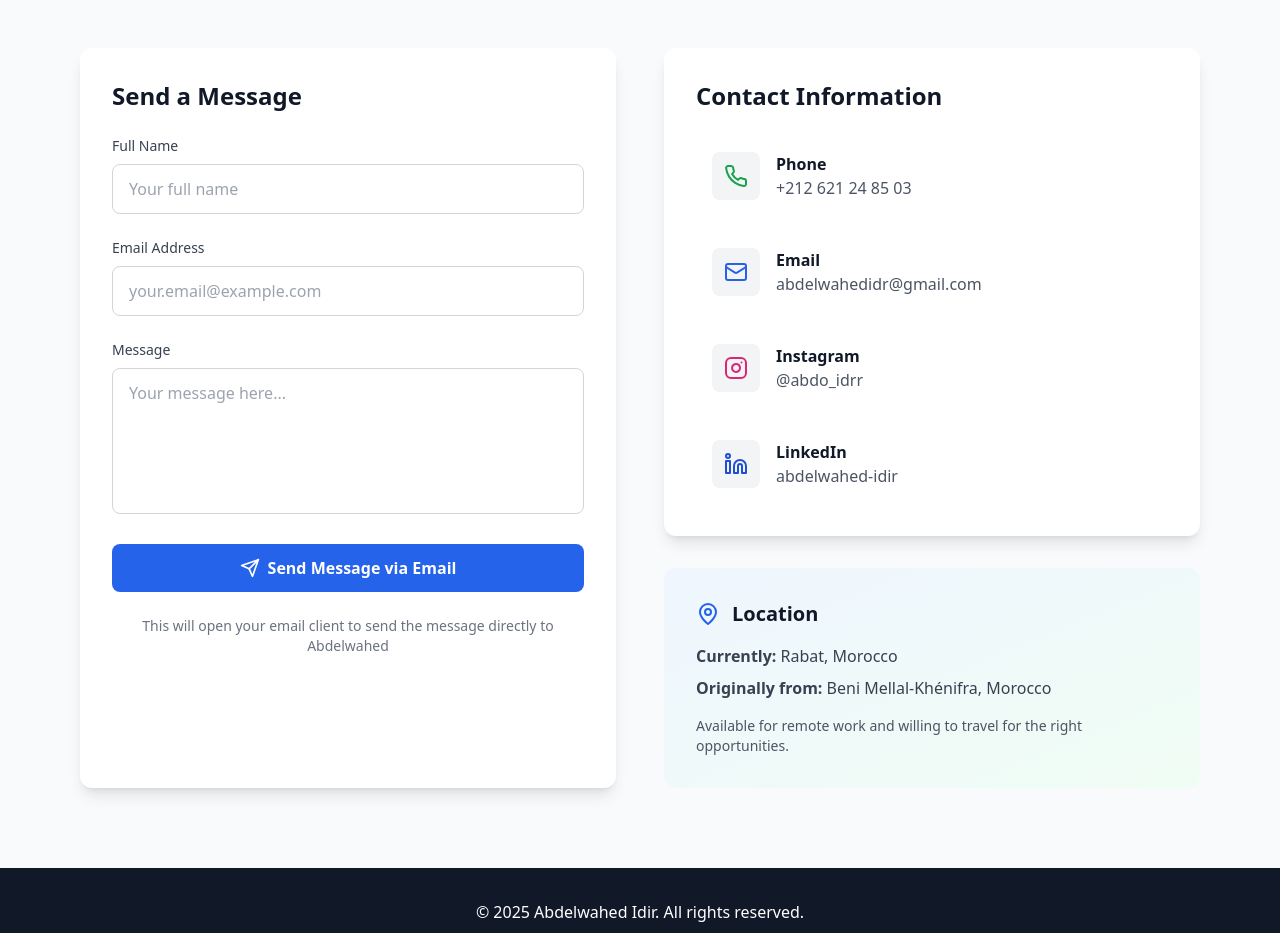
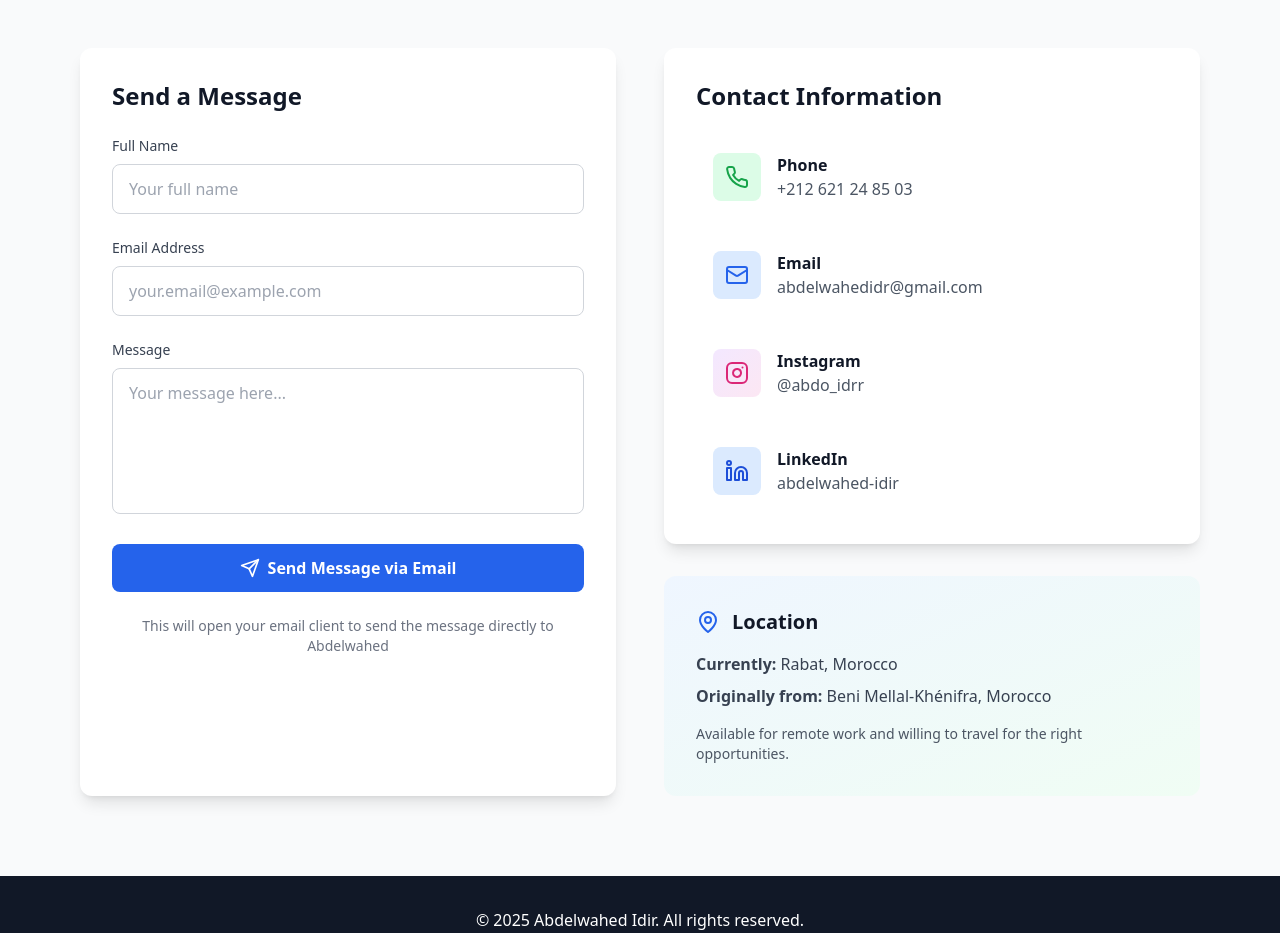
Before and after one commit to abdoxgamer/idir-s_portfolio, a React (Vite) app: page / in a window 1280 px wide. Shown: the part 4280-5213 px from the top of the page. Built offline with nearby package versions, Linux system fonts and the light colour scheme.

Commit message:
Update Instagram link and enhance social media hover effects

```diff
--- a/src/components/Contact.tsx
+++ b/src/components/Contact.tsx
@@ -41,28 +41,44 @@ const Contact = () => {
       label: "Phone",
       value: "+212 621 24 85 03",
       href: "tel:+212621248503",
-      color: "text-green-600"
+      color: "text-green-600",
+      hoverBg: "group-hover:bg-green-50",
+      iconBg: "bg-green-100 group-hover:bg-green-500",
+      iconColor: "text-green-600 group-hover:text-white",
+      textColor: "group-hover:text-green-600"
     },
     {
       icon: Mail,
       label: "Email",
       value: "abdelwahedidr@gmail.com",
       href: "mailto:abdelwahedidr@gmail.com",
-      color: "text-blue-600"
+      color: "text-blue-600",
+      hoverBg: "group-hover:bg-blue-50",
+      iconBg: "bg-blue-100 group-hover:bg-blue-500",
+      iconColor: "text-blue-600 group-hover:text-white",
+      textColor: "group-hover:text-blue-600"
     },
     {
       icon: Instagram,
       label: "Instagram",
       value: "@abdo_idrr",
-      href: "https://instagram.com/abdo_idrr",
-      color: "text-pink-600"
+      href: "https://www.instagram.com/abdo_idrr/",
+      color: "text-pink-600",
+      hoverBg: "group-hover:bg-gradient-to-br group-hover:from-purple-50 group-hover:to-pink-50",
+      iconBg: "bg-gradient-to-br from-purple-100 to-pink-100 group-hover:from-purple-500 group-hover:to-pink-500",
+      iconColor: "text-pink-600 group-hover:text-white",
+      textColor: "group-hover:text-transparent group-hover:bg-gradient-to-r group-hover:from-purple-600 group-hover:to-pink-600 group-hover:bg-clip-text"
     },
     {
       icon: Linkedin,
       label: "LinkedIn",
       value: "abdelwahed-idir",
       href: "https://linkedin.com/in/abdelwahed-idir",
-      color: "text-blue-700"
+      color: "text-blue-700",
+      hoverBg: "group-hover:bg-blue-50",
+      iconBg: "bg-blue-100 group-hover:bg-blue-700",
+      iconColor: "text-blue-700 group-hover:text-white",
+      textColor: "group-hover:text-blue-700"
     }
   ];
 
@@ -157,14 +173,18 @@ const Contact = () => {
                     href={contact.href}
                     target={contact.href.startsWith('http') ? '_blank' : undefined}
                     rel={contact.href.startsWith('http') ? 'noopener noreferrer' : undefined}
-                    className="flex items-center p-4 rounded-lg hover:bg-gray-50 transition-all duration-300 group transform hover:-translate-y-1 hover:shadow-md"
+                    className={`flex items-center p-4 rounded-lg transition-all duration-500 group transform hover:-translate-y-1 hover:shadow-lg border border-transparent hover:border-gray-100 ${contact.hoverBg}`}
                   >
-                    <div className={`p-3 rounded-lg bg-gray-100 group-hover:bg-white transition-all duration-300 mr-4 group-hover:scale-110`}>
-                      <contact.icon className={`${contact.color} group-hover:scale-110 transition-transform duration-300`} size={24} />
+                    <div className={`p-3 rounded-lg transition-all duration-500 mr-4 group-hover:scale-110 group-hover:shadow-lg ${contact.iconBg}`}>
+                      <contact.icon className={`transition-all duration-500 group-hover:scale-110 ${contact.iconColor}`} size={24} />
                     </div>
                     <div>
-                      <div className="font-semibold text-gray-900 group-hover:text-blue-600 transition-colors duration-300">{contact.label}</div>
-                      <div className="text-gray-600">{contact.value}</div>
+                      <div className={`font-semibold text-gray-900 transition-all duration-500 ${contact.textColor}`}>
+                        {contact.label}
+                      </div>
+                      <div className="text-gray-600 group-hover:text-gray-700 transition-colors duration-300">
+                        {contact.value}
+                      </div>
                     </div>
                   </a>
                 ))}
```
